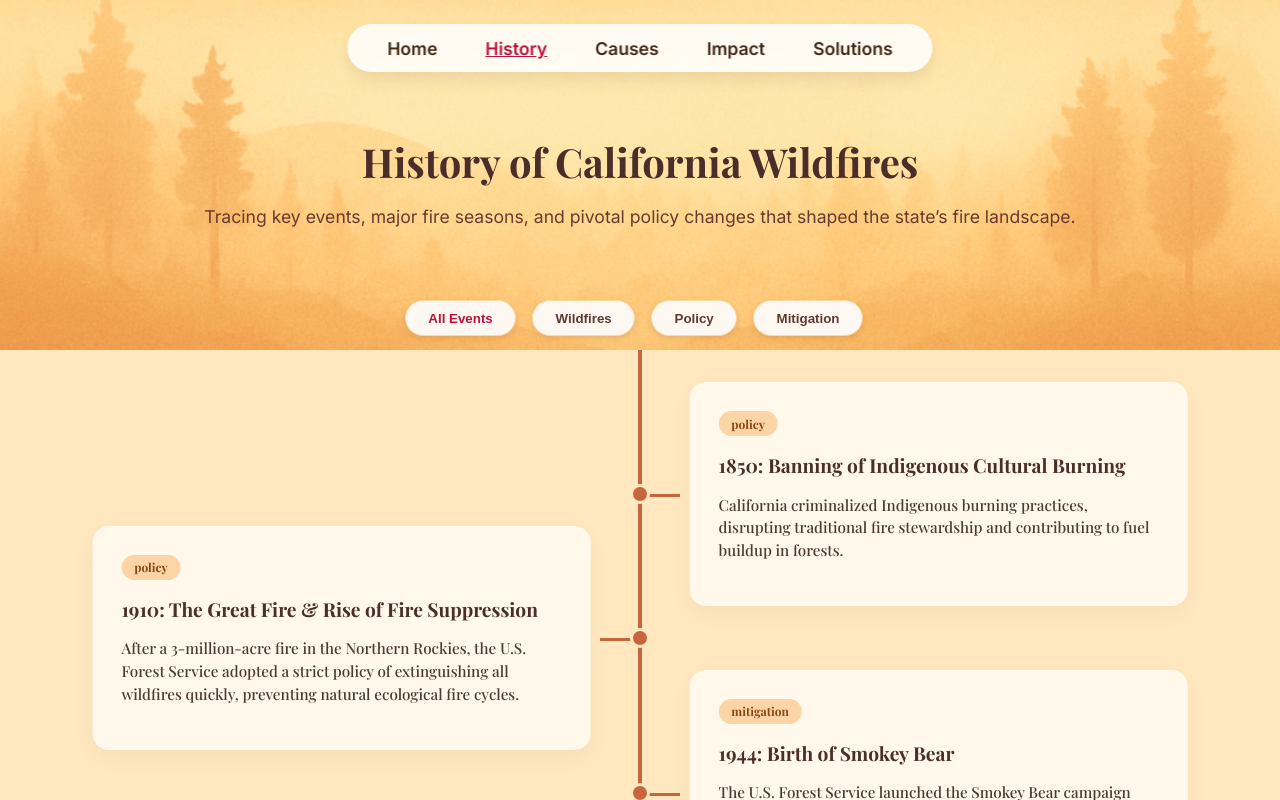
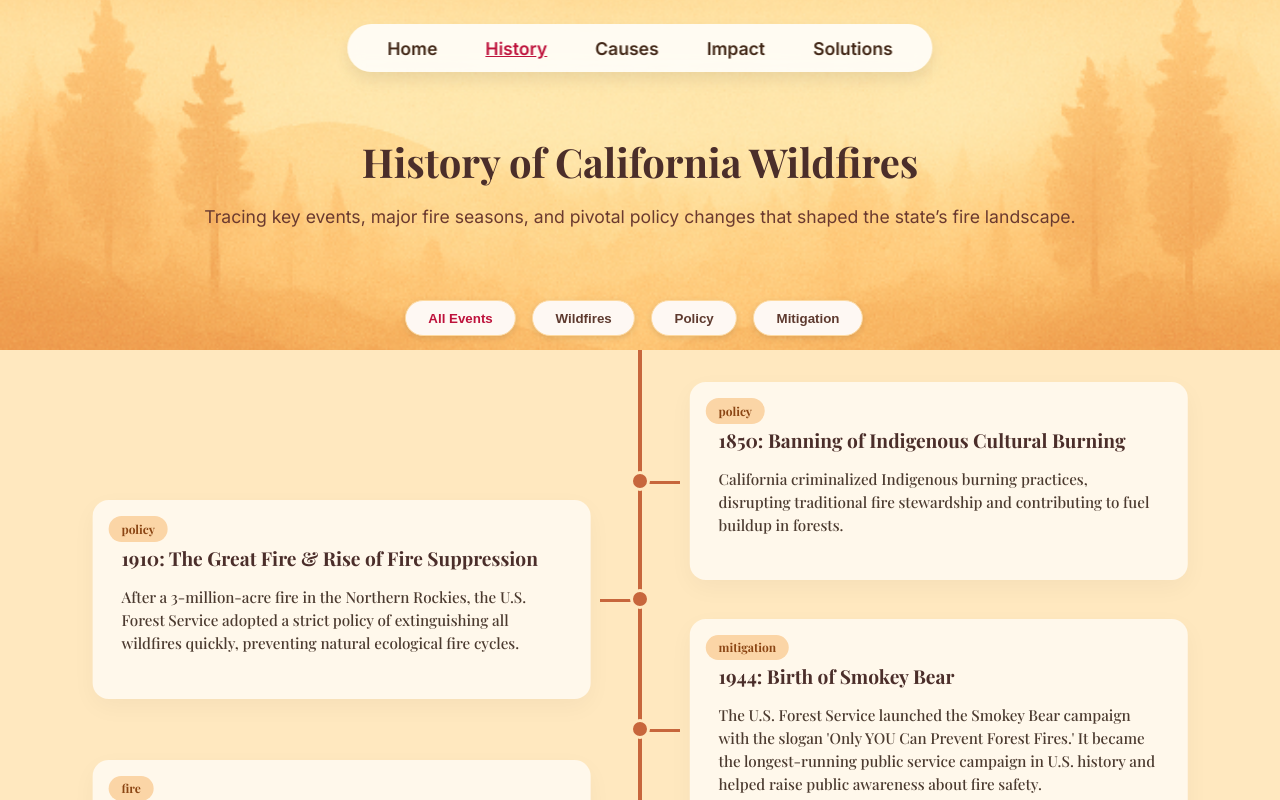
Before and after one commit to MataioN/ESPM-Website, a React (Vite) app: page /history in a window 1280 px wide. Shown: the top 800 px of the page. Built offline with nearby package versions, Linux system fonts and the light colour scheme.

Commit message:
history css

```diff
--- a/src/pages/history.css
+++ b/src/pages/history.css
@@ -136,15 +136,18 @@
   }
 
   .timeline-content .tag {
-    display: inline-block;
+    position: absolute;
+    top: 1rem;
+    left: 1rem;
     background-color: #fbd5a6;
     color: #8b4513;
     font-size: 0.75rem;
     font-weight: bold;
     padding: 0.3rem 0.8rem;
     border-radius: 999px;
-    margin: 0;
+    z-index: 2;
   }
+
 
   /* Dot and connector */
   .timeline-item::before {
```
